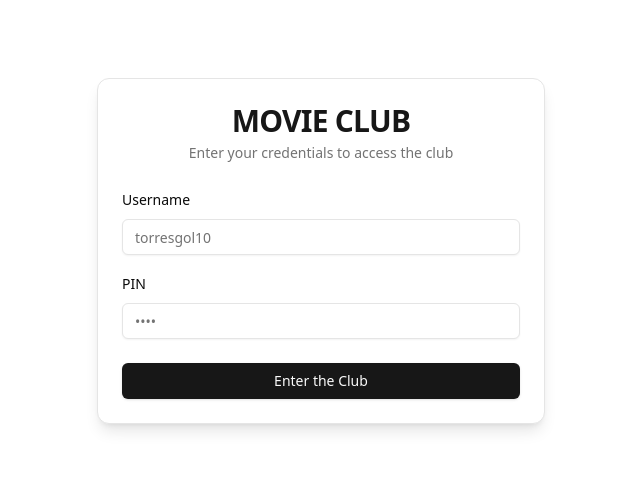
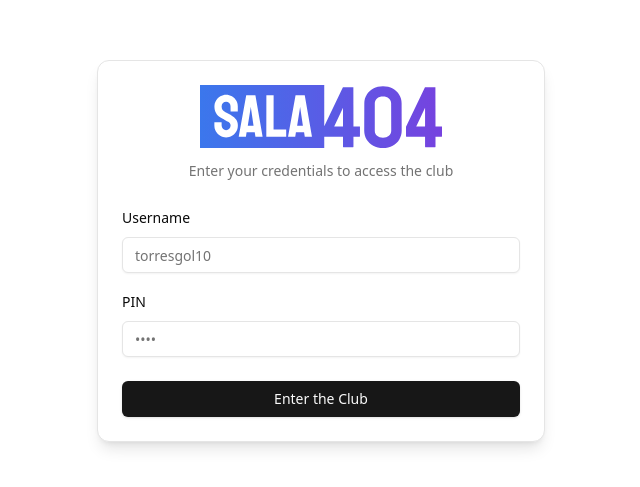
Before and after one commit to torresgol10/movie-club, a Next.js app: page /login in a window 1280 px wide. Shown: the part 149-636 px from the top of the page, without its empty margins (319-959 px from the left). Built offline with nearby package versions, Linux system fonts and the light colour scheme; no server answers.

Commit message:
New logo

```diff
--- a/src/app/login/page.tsx
+++ b/src/app/login/page.tsx
@@ -18,7 +18,9 @@ export default function Login() {
         <div className="flex min-h-screen items-center justify-center bg-background p-4">
             <Card className="w-full max-w-md border-border bg-card shadow-lg">
                 <CardHeader className="space-y-1 text-center">
-                    <CardTitle className="text-3xl font-bold tracking-tight text-primary">MOVIE CLUB</CardTitle>
+                    <CardTitle className="flex justify-center pb-2">
+                        <img src="/sala404.svg" alt="Sala 404" className="h-16 w-auto" />
+                    </CardTitle>
                     <CardDescription>
                         Enter your credentials to access the club
                     </CardDescription>
--- a/src/app/page.tsx
+++ b/src/app/page.tsx
@@ -112,9 +112,9 @@ export default function Dashboard() {
   return (
     <div className="container max-w-4xl mx-auto p-4 space-y-8 min-h-screen pb-20">
       <header className="flex justify-between items-center py-6">
-        <h3 className="text-2xl font-bold tracking-tighter bg-clip-text text-transparent bg-gradient-to-r from-blue-500 to-purple-600">
-          MOVIE CLUB
-        </h3>
+        <div className="flex items-center">
+          <img src="/sala404.svg" alt="Sala 404" className="h-12 w-auto" />
+        </div>
         <div className="flex items-center gap-2">
           <Dialog open={open} onOpenChange={setOpen}>
             <DialogTrigger asChild>
```
Also changed, not shown: 1 other file (tests, documents, lock files or other folders).
